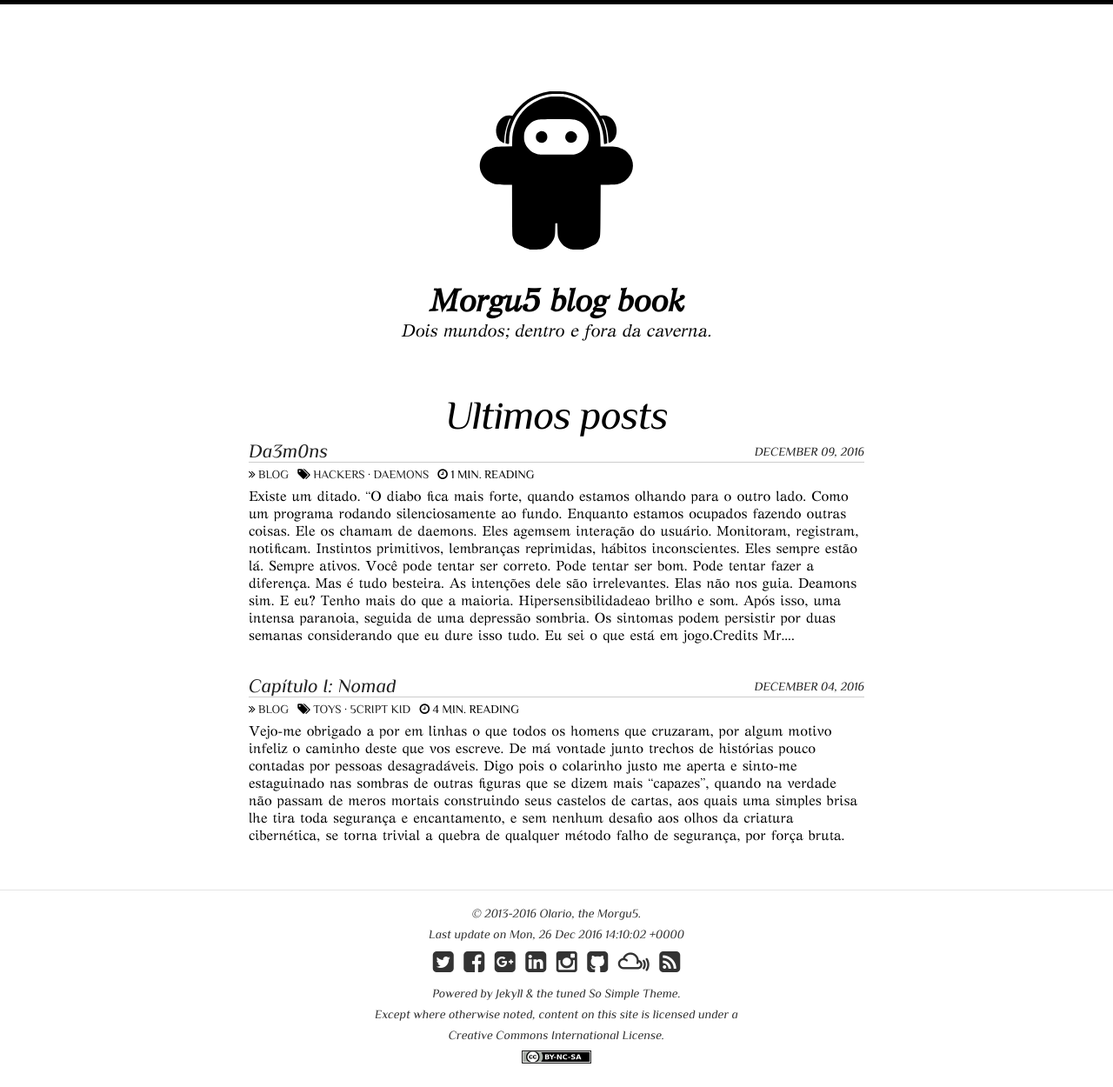
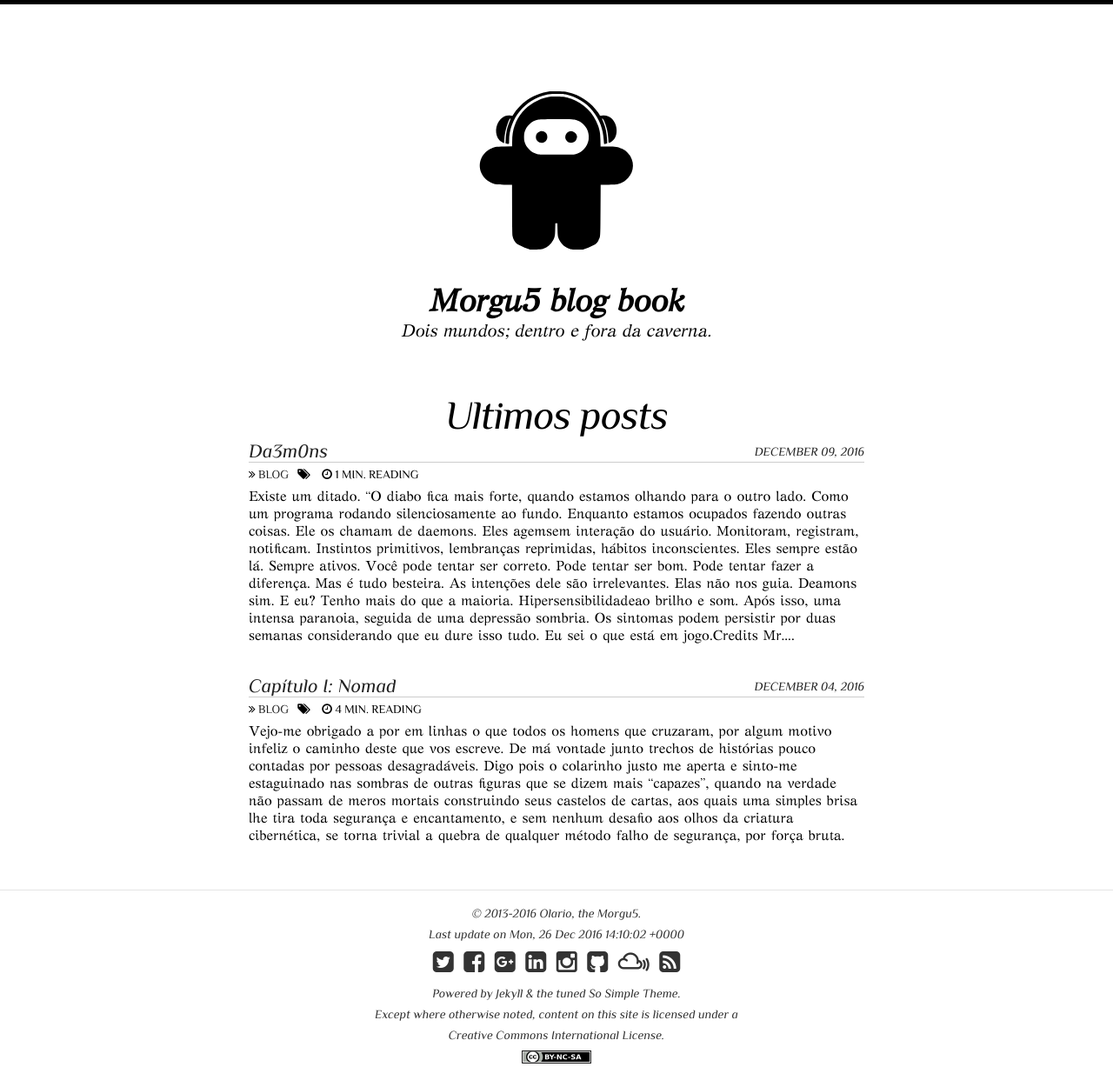
Before and after one commit to Agt-Morgu5/agt-morgu5.github.io, a Jekyll site: the page built from index.html, in a window 1280 px wide. Shown: the whole page at 87% size. Built offline with Jekyll 4.4.1, drawn with Linux system fonts in a browser that asks for light colours; nearby versions of some CDN libraries; the list of posts is cut into pages by our own code.

Commit message:
more-bats

```diff
--- a/_posts/blog/views/2015-11-14-no-more-flags.md
+++ b/_posts/blog/views/2015-11-14-no-more-flags.md
@@ -6,7 +6,7 @@ comments: true
 title: 'Capítulo I: Nomad'
 date: '2016-12-04T18:50:00+01:00'
 modified: '2016-12-06T09:52:00+01:00'
-tags: [Toys, 5cript kid]
+tags: []
 author: Morgu5
 ---
 <span class="dcap">V</span>ejo-me obrigado a por em linhas o que  todos os homens que cruzaram, por algum motivo infeliz o caminho deste que vos escreve. De má vontade junto trechos de histórias pouco contadas por pessoas desagradáveis. Digo pois o colarinho justo me aperta e sinto-me estaguinado nas sombras de outras figuras que se dizem mais “capazes”, quando na verdade não passam de meros mortais construindo seus castelos de cartas, aos quais uma simples brisa lhe tira toda segurança e encantamento, e sem nenhum desafio aos olhos da criatura cibernética, se torna trivial a quebra de qualquer método falho de segurança, por força bruta.
--- a/_posts/music/projects/2016-07-02-life-is-a-pimball.md
+++ b/_posts/music/projects/2016-07-02-life-is-a-pimball.md
@@ -7,7 +7,7 @@ title: 'Da3m0ns'
 #excerpt: ""
 date: '2016-12-09T18:50:00+01:00'
 modified: '2016-12-10T12:42:00+01:00'
-tags: [hackers, daemons]
+tags: []
 author: Morgu5
 ---
 
```
